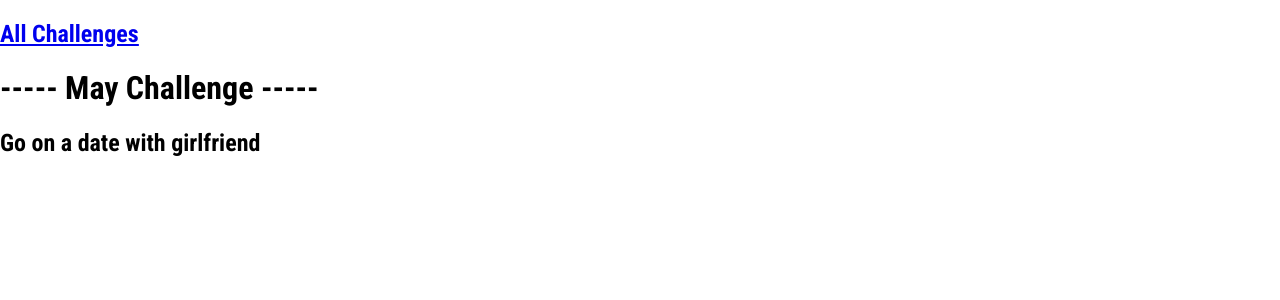
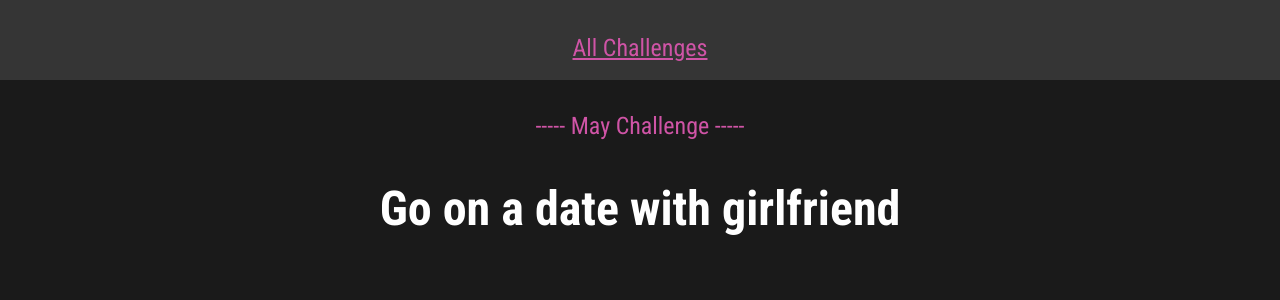
Before and after one commit to Jbasilio55/ChallengesApp, a Django app: page /challenges/may in a window 1280 px wide. Shown: the top 300 px of the page. Run offline with Django 5.2, Linux system fonts and the light colour scheme.

Commit message:
added CSS to all pages

```diff
--- /dev/null
+++ b/monthly_challenges/challenges/static/challenges/challenge.css
@@ -0,0 +1,22 @@
+h1,
+h2 {
+  text-align: center;
+  color: white;
+}
+
+h1 {
+  font-size: 1.5rem;
+  margin: 2rem 0 1rem 0;
+  font-weight: normal;
+  color: #cf54a6;
+}
+
+h2 {
+  font-size: 3rem;
+  font-weight: bold;
+}
+
+.fallback {
+  text-align: center;
+  color: white;
+}
--- /dev/null
+++ b/monthly_challenges/challenges/static/challenges/includes/header.css
@@ -0,0 +1,25 @@
+header {
+  width: 100%;
+  height: 5rem;
+  background-color: #353535;
+}
+
+header nav {
+  width: 100%;
+  height: 100%;
+  display: flex;
+  justify-content: center;
+  align-items: center;
+}
+
+header nav a {
+  color: white;
+  font-size: 2rem;
+  font-weight: bold;
+  text-decoration: none;
+}
+
+header nav a:hover,
+header nav a:active {
+  color: #cf54a6;
+}
--- a/monthly_challenges/challenges/templates/challenges/challenge.html
+++ b/monthly_challenges/challenges/templates/challenges/challenge.html
@@ -1,4 +1,10 @@
 {% extends 'base.html' %}
+{% load static %}
+
+{% block css_file %}
+<link rel="stylesheet" href="{% static 'challenges/challenge.css' %}">
+<link rel="stylesheet" href="{% static 'challenges/includes/header.css' %}">
+{% endblock %}
 
 {% block page_title%}
 {{month_name|title}} Challenge
--- a/monthly_challenges/challenges/templates/challenges/index.html
+++ b/monthly_challenges/challenges/templates/challenges/index.html
@@ -4,6 +4,7 @@
 
 {% block css_file %}
 <link rel="stylesheet" href="{% static 'challenges/challenges.css' %}">
+<link rel="stylesheet" href="{% static 'challenges/includes/header.css' %}">
 {% endblock %}
 
 
@@ -16,9 +17,7 @@ All Challenges
 <ul>
   {% for month in months %}
   <li>
-    <h1>
-      <a href="{% url 'month-challenge' month %}"> {{month|title}} </a>
-    </h1>
+    <a href="{% url 'month-challenge' month %}"> {{month|title}} </a>
   </li>
   {% endfor %}
 </ul>
--- a/monthly_challenges/static/styles.css
+++ b/monthly_challenges/static/styles.css
@@ -6,4 +6,5 @@ html {
 
 body {
   margin: 0;
+  background-color: #1a1a1a;
 }
```
Also changed, not shown: monthly_challenges/challenges/static/challenges/challenges.css (+34 -0 lines), monthly_challenges/templates/base.html (+4 -3 lines).
